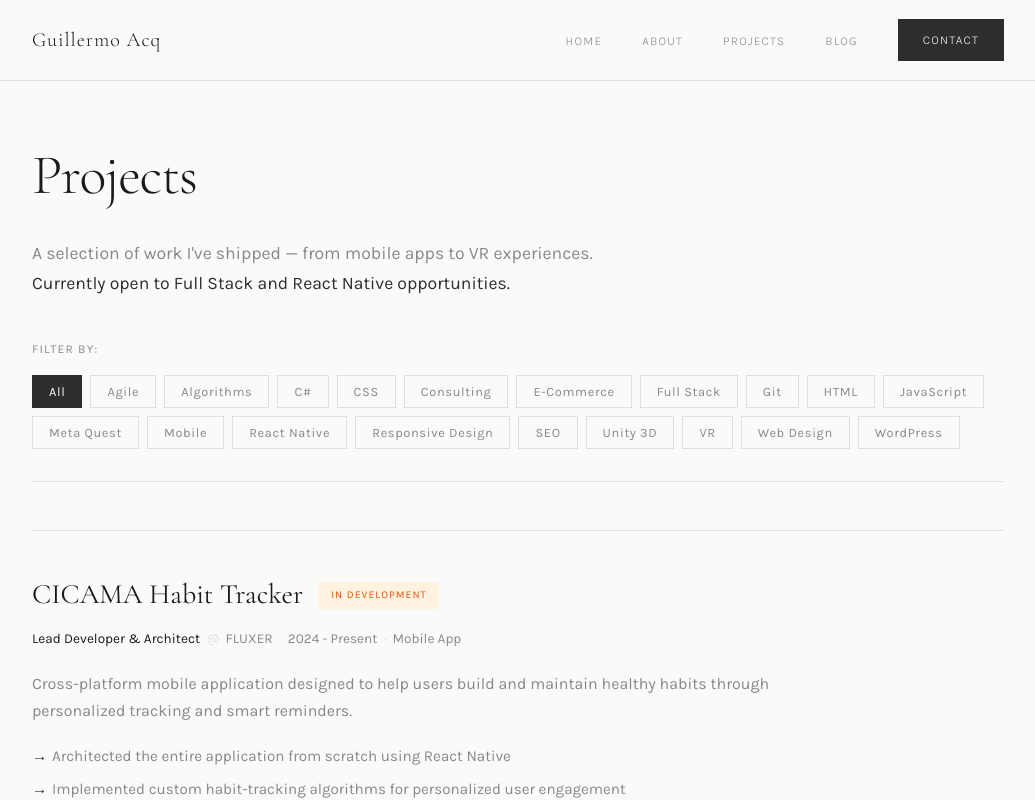
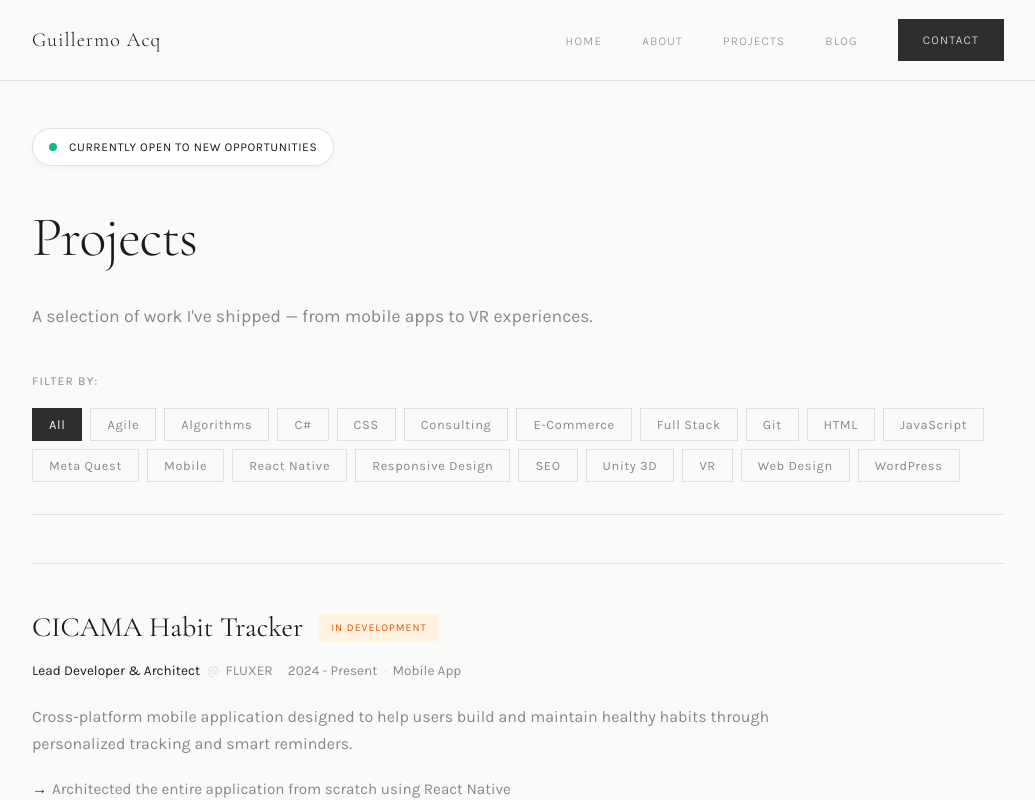
Before and after one commit to guilleacq/portfolio, a React (Vite) app: page /projects in a window 1280 px wide. Shown: the top 800 px of the page, without its empty margins (122-1157 px from the left). Built offline with nearby package versions, Linux system fonts and the light colour scheme.

Commit message:
Fixed currently open indicator

```diff
--- a/src/index.css
+++ b/src/index.css
@@ -623,6 +623,59 @@ section {
 .projects-page-note {
   color: var(--accent);
   font-weight: 400;
+}
+
+/* Availability Badge */
+.availability-badge {
+  display: inline-flex;
+  align-items: center;
+  gap: 0.75rem;
+  padding: 0.5rem 1rem;
+  background: #fff;
+  border: 1px solid var(--line);
+  border-radius: 100px;
+  font-size: 0.75rem;
+  letter-spacing: 0.05em;
+  text-transform: uppercase;
+  color: var(--text);
+  margin-bottom: 1.5rem;
+  box-shadow: 0 2px 10px rgba(0, 0, 0, 0.03);
+  animation: fadeInUp 0.8s ease-out;
+}
+
+.availability-dot {
+  width: 8px;
+  height: 8px;
+  background: #10b981; /* A nice emerald green */
+  border-radius: 50%;
+  position: relative;
+}
+
+.availability-dot::after {
+  content: '';
+  position: absolute;
+  top: 0;
+  left: 0;
+  width: 100%;
+  height: 100%;
+  background: inherit;
+  border-radius: 50%;
+  animation: pulse 2s infinite;
+}
+
+@keyframes pulse {
+  0% {
+    transform: scale(1);
+    opacity: 0.8;
+  }
+  70% {
+    transform: scale(2.5);
+    opacity: 0;
+  }
+  100% {
+    transform: scale(1);
+    opacity: 0;
+  }
 }
 
 /* Tag Filter */
--- a/src/pages/Projects.jsx
+++ b/src/pages/Projects.jsx
@@ -112,13 +112,13 @@ const Projects = () => {
     <div className="projects-page">
       <div className="container">
         <header className="projects-header">
+          <div className="availability-badge">
+            <span className="availability-dot"></span>
+            Currently open to new opportunities
+          </div>
           <h1 className="projects-page-title">Projects</h1>
           <p className="projects-page-subtitle">
             A selection of work I've shipped — from mobile apps to VR experiences.
-            <br />
-            <span className="projects-page-note">
-              Currently open to Full Stack and React Native opportunities.
-            </span>
           </p>
         </header>
 
```
